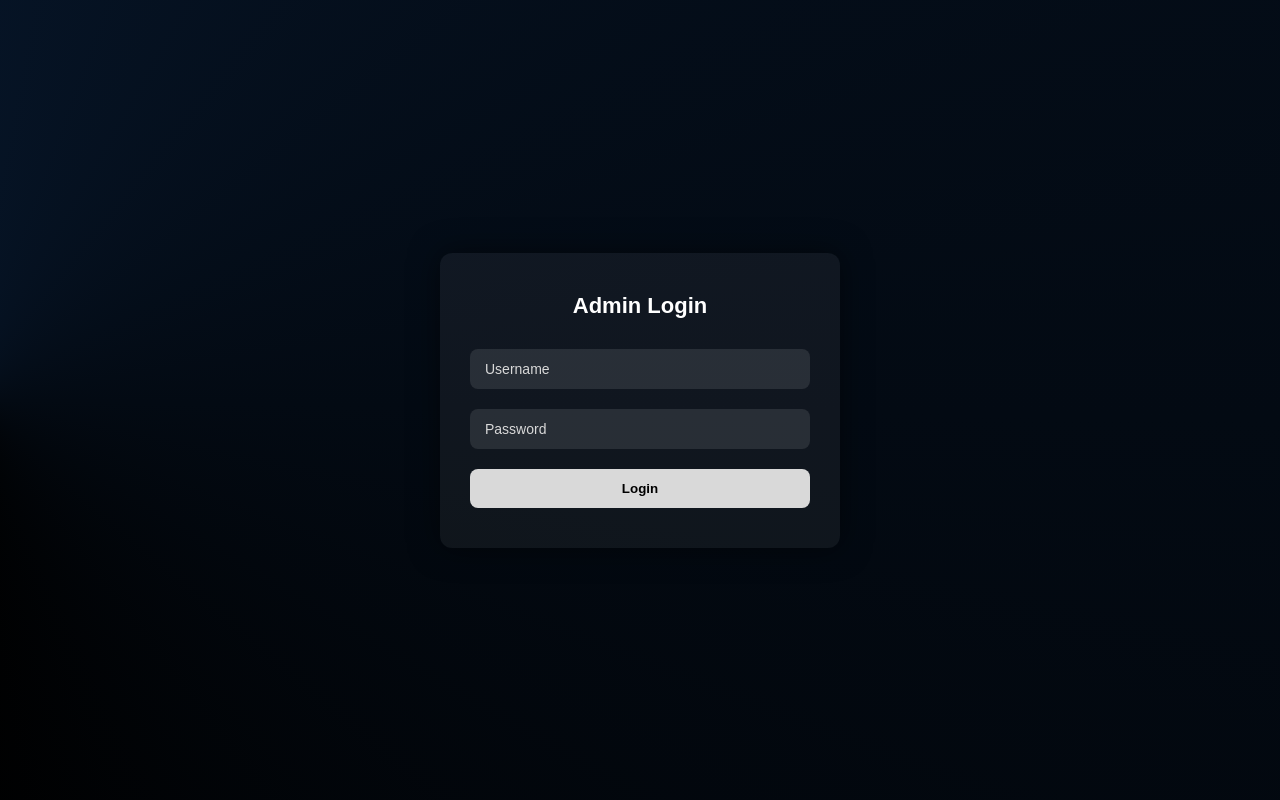
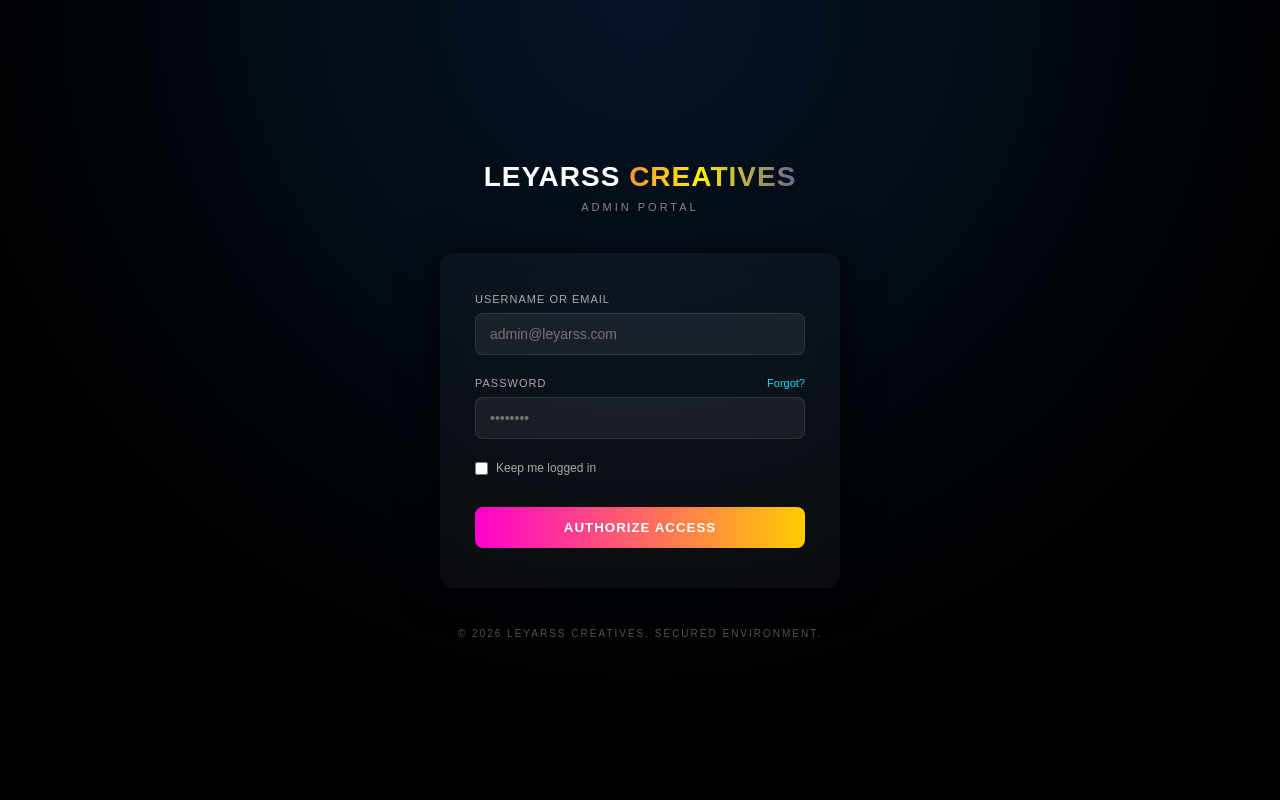
Before and after one commit to iRyllB/leyarss_creatives, a React (Vite) app: page /adminlogin in a window 1280 px wide. Built offline with nearby package versions, Linux system fonts and the light colour scheme; the HTML template or start-up script is replaced by a standard one.

Commit message:
implemented admin login page

```diff
--- a/src/pages/AdminLogin.tsx
+++ b/src/pages/AdminLogin.tsx
@@ -1,6 +1,5 @@
 import { useState } from "react";
 import "../styles/AdminLogin.css";
-import Footer from "../components/Footer";
 
 export default function AdminLogin() {
   const [username, setUsername] = useState("");
@@ -8,35 +7,64 @@ export default function AdminLogin() {
 
   const handleLogin = (e: React.FormEvent) => {
     e.preventDefault();
-    // For now, just open a blank page or console.log
     console.log("Admin login attempted:", username, password);
     alert("This is a placeholder login page.");
   };
 
   return (
     <div className="admin-login-page">
+
+      <div className="admin-header">
+        <h1>
+          LEYARSS <span>CREATIVES</span>
+        </h1>
+        <p>ADMIN PORTAL</p>
+      </div>
+
       <div className="login-container">
-        <h2>Admin Login</h2>
         <form onSubmit={handleLogin} className="login-form">
+
+          <div className="input-group">
+            <label>USERNAME OR EMAIL</label>
             <input
               type="text"
-            placeholder="Username"
+              placeholder="admin@leyarss.com"
               value={username}
               onChange={(e) => setUsername(e.target.value)}
               required
             />
+          </div>
+
+          <div className="input-group">
+            <div className="password-label">
+              <label>PASSWORD</label>
+              <span className="forgot">Forgot?</span>
+            </div>
+
             <input
               type="password"
-            placeholder="Password"
+              placeholder="••••••••"
               value={password}
               onChange={(e) => setPassword(e.target.value)}
               required
             />
-          <button type="submit">Login</button>
+          </div>
+
+          <div className="remember">
+            <input type="checkbox" id="remember" />
+            <label htmlFor="remember">Keep me logged in</label>
+          </div>
+
+          <button type="submit" className="login-btn">
+            AUTHORIZE ACCESS
+          </button>
+
         </form>
       </div>
 
-      {/* Keep your existing footer */}
+      <p className="admin-footer-text">
+        © 2026 LEYARSS CREATIVES. SECURED ENVIRONMENT.
+      </p>
 
     </div>
   );
--- a/src/styles/AdminLogin.css
+++ b/src/styles/AdminLogin.css
@@ -1,67 +1,159 @@
 .admin-login-page {
   min-height: 100vh;
-  background: conic-gradient(
-    from 90deg at -3% 50%,
-    #061426 -89.5deg,
-    #000000 91.05deg,
-    #061426 270.5deg,
-    #000000 451.05deg
-  ), #06050A;
+  background: radial-gradient(circle at top, #061426, #000000 70%);
   display: flex;
   flex-direction: column;
   align-items: center;
   justify-content: center;
   font-family: 'Inter', sans-serif;
   color: white;
+  padding: 20px;
 }
 
+/* Header */
+.admin-header {
+  text-align: center;
+  margin-bottom: 40px;
+}
+
+.admin-header h1 {
+  font-size: 28px;
+  font-weight: 600;
+  letter-spacing: 1px;
+}
+
+.admin-header h1 span {
+  background: linear-gradient(
+    90deg,
+    #F11683,
+    #FFF200,
+    #0000FF,
+    #F11683
+  );
+  background-size: 300%;
+  -webkit-background-clip: text;
+  -webkit-text-fill-color: transparent;
+  display: inline-block;
+  animation: creativeFlow 5s linear infinite;
+  transition: transform 0.3s ease, filter 0.3s ease;
+  cursor: pointer;
+}
+
+/* Smooth flowing animation */
+@keyframes creativeFlow {
+  0% {
+    background-position: 0%;
+  }
+  100% {
+    background-position: 300%;
+  }
+}
+
+/* Hover effect */
+.admin-header h1 span:hover {
+  transform: scale(1.15);
+  filter: drop-shadow(0 0 10px rgba(241, 22, 131, 0.6));
+}
+
+.admin-header p {
+  font-size: 11px;
+  letter-spacing: 3px;
+  color: #888;
+  margin-top: 8px;
+}
+
+/* Login Card */
 .login-container {
-  background: rgba(255, 255, 255, 0.05); /* subtle transparency */
-  padding: 40px 30px;
-  border-radius: 12px;
-  box-shadow: 0 0 30px rgba(0,0,0,0.5);
-  text-align: center;
+  background: rgba(255, 255, 255, 0.04);
+  padding: 40px 35px;
+  border-radius: 14px;
+  box-shadow: 0 0 40px rgba(0,0,0,0.6);
+  backdrop-filter: blur(12px);
   max-width: 400px;
   width: 100%;
-}
-
-.login-container h2 {
-  margin-bottom: 30px;
-  font-size: 22px;
-  color: #ffffff;
 }
 
 .login-form {
   display: flex;
   flex-direction: column;
-  gap: 20px;
+  gap: 22px;
 }
 
-.login-form input {
-  padding: 12px 15px;
+/* Input Groups */
+.input-group {
+  display: flex;
+  flex-direction: column;
+  gap: 8px;
+}
+
+.input-group label {
+  font-size: 11px;
+  letter-spacing: 1px;
+  color: #aaa;
+}
+
+.password-label {
+  display: flex;
+  justify-content: space-between;
+  align-items: center;
+}
+
+.forgot {
+  font-size: 11px;
+  color: #00E0FF;
+  cursor: pointer;
+}
+
+/* Inputs */
+.login-form input[type="text"],
+.login-form input[type="password"] {
+  padding: 12px 14px;
   border-radius: 8px;
-  border: none;
-  outline: none;
-  background: rgba(255,255,255,0.1);
+  border: 1px solid rgba(255,255,255,0.1);
+  background: rgba(255,255,255,0.06);
   color: white;
   font-size: 14px;
-}
-
-.login-form input::placeholder {
-  color: #D9D9D9;
-}
-
-.login-form button {
-  padding: 12px;
-  border-radius: 8px;
-  border: none;
-  background: #D9D9D9;
-  color: #000;
-  font-weight: bold;
-  cursor: pointer;
+  outline: none;
   transition: 0.3s;
 }
 
-.login-form button:hover {
-  background: #ffffff;
+.login-form input:focus {
+  border-color: #00E0FF;
+  background: rgba(255,255,255,0.1);
 }
+
+/* Remember */
+.remember {
+  display: flex;
+  align-items: center;
+  gap: 8px;
+  font-size: 12px;
+  color: #aaa;
+}
+
+/* Button */
+.login-btn {
+  margin-top: 10px;
+  padding: 13px;
+  border-radius: 8px;
+  border: none;
+  font-weight: 600;
+  letter-spacing: 1px;
+  cursor: pointer;
+  background: linear-gradient(90deg, #ff00cc, #ffcc00);
+  color: white;
+  transition: 0.3s;
+}
+
+.login-btn:hover {
+  opacity: 0.9;
+  transform: translateY(-2px);
+}
+
+/* Footer text */
+.admin-footer-text {
+  margin-top: 40px;
+  font-size: 10px;
+  letter-spacing: 2px;
+  color: #555;
+}
```
Lines whose indentation alone changed are shown as unchanged.
